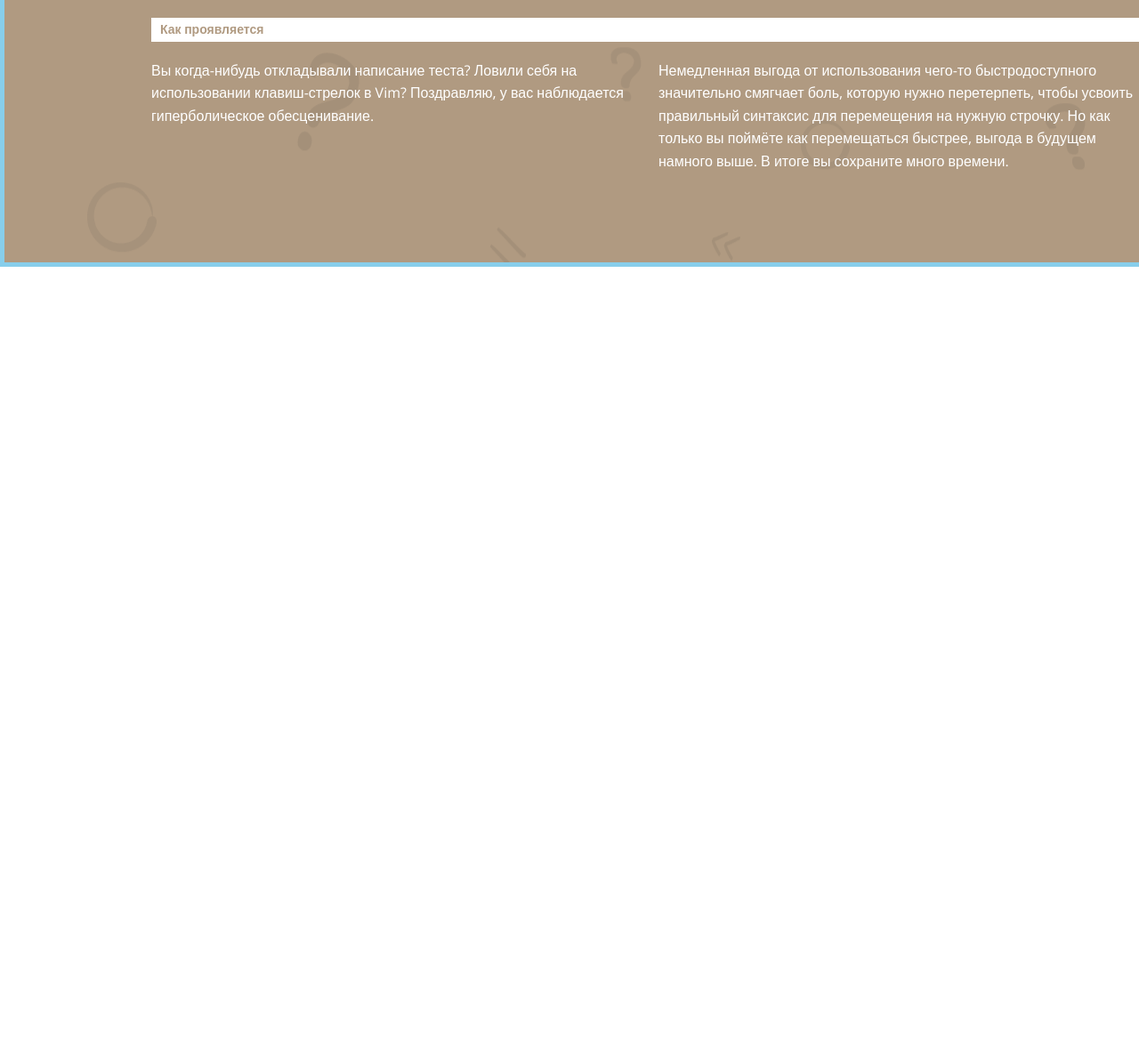
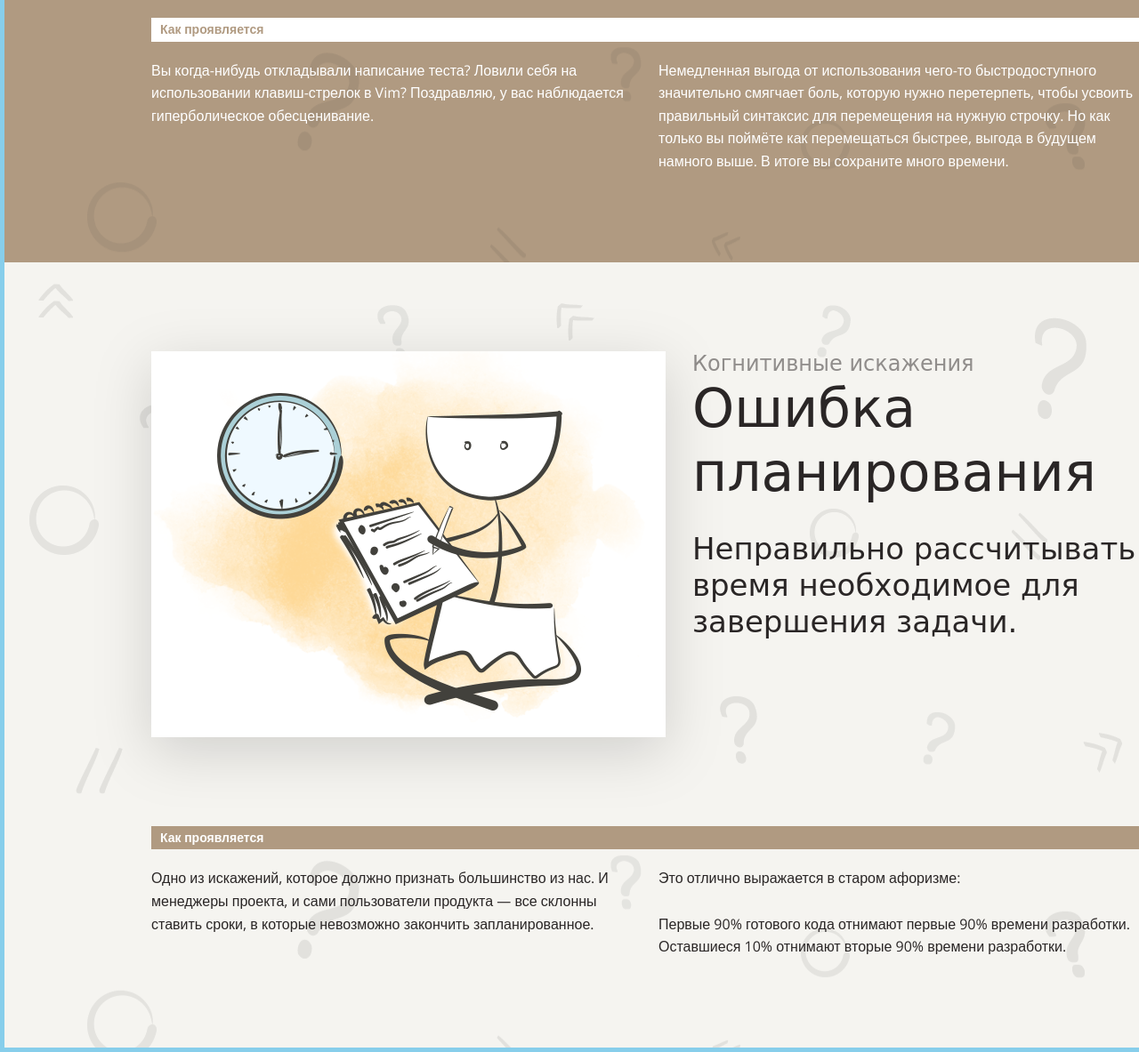
Before and after one commit to nudaso/layout-designer-project-58, a website: page src/index.html in a window 1280 px wide. Shown: the part 6193-7376 px from the top of the page at 89% size. Before the commit the page ends 6493 px from the top, so only its background shows below. Drawn offline with nearby package versions, Linux system fonts and the light colour scheme; a web font is replaced by a local one.

Commit message:
errors-in-planning

```diff
--- a/src/index.html
+++ b/src/index.html
@@ -213,6 +213,29 @@
       </div>
     </div>
   </article>
+  <article class="bg-light back" id="errors-in-planning">
+    <div class="w-1110 p-100-0">
+      <div class="image-section">
+        <div class="mg-space-0-15 d-flex j-space-between">
+          <div class="image image-shadow">
+            <img src="./images/5.png" alt="">
+          </div>
+          <div class="image-header">
+            <p class="f-size-24 c-op-dark line-1-2">Когнитивные искажения</p>
+            <h2 class="mg-b-30">Ошибка планирования</h2>
+            <p class="f-size-34 line-1-2">Неправильно рассчитывать время необходимое для завершения задачи.</p>
+          </div>
+        </div>
+        <h3 class="header-descr">Как проявляется</h3>
+        <div class="mg-space-0-15 d-flex j-space-between double-column">
+          <p>Одно из искажений, которое должно признать большинство из нас. И менеджеры проекта, и сами пользователи продукта — все склонны ставить сроки, в которые невозможно закончить запланированное.</p>
+          <p>Это отлично выражается в старом афоризме:<br>
+            <br>
+            Первые 90% готового кода отнимают первые 90% времени разработки. Оставшиеся 10% отнимают вторые 90% времени разработки.</p>
+        </div>
+      </div>
+    </div>
+  </article>
   <footer></footer>
 </body>
 </html>
```
